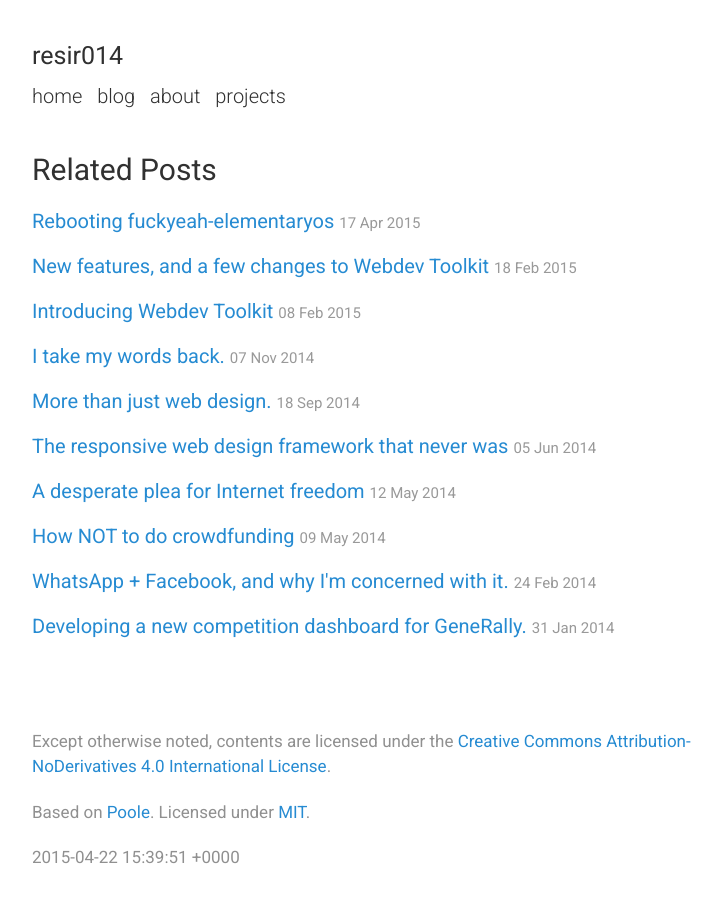
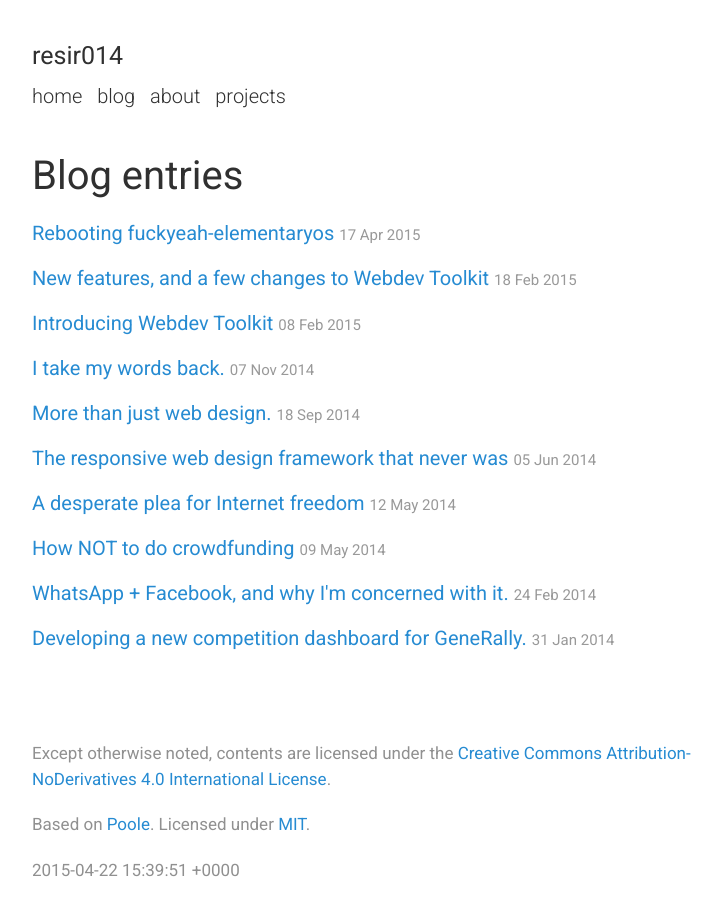
Before and after one commit to resir014/resir014.github.io, a Jekyll site: the page built from blog.html, in a window 1280 px wide. Shown: the whole page, without its empty margins (248-970 px from the left). Built offline with Jekyll 4.4.1, drawn with Linux system fonts in a browser that asks for light colours; nearby versions of some CDN libraries; Markdown is read by kramdown in place of the engine named in the settings; comment, search, counter and statistics services are not loaded.

Commit message:
Minor fixes to Blog page

```diff
--- a/blog.html
+++ b/blog.html
@@ -1,10 +1,9 @@
 ---
-layout: default
+layout: page
 title: Blog entries
 ---
 
 <aside class="blog">
-  <h2>Related Posts</h2>
   <ul class="blog-posts">
     {% for post in site.posts %}
       <li>
```
